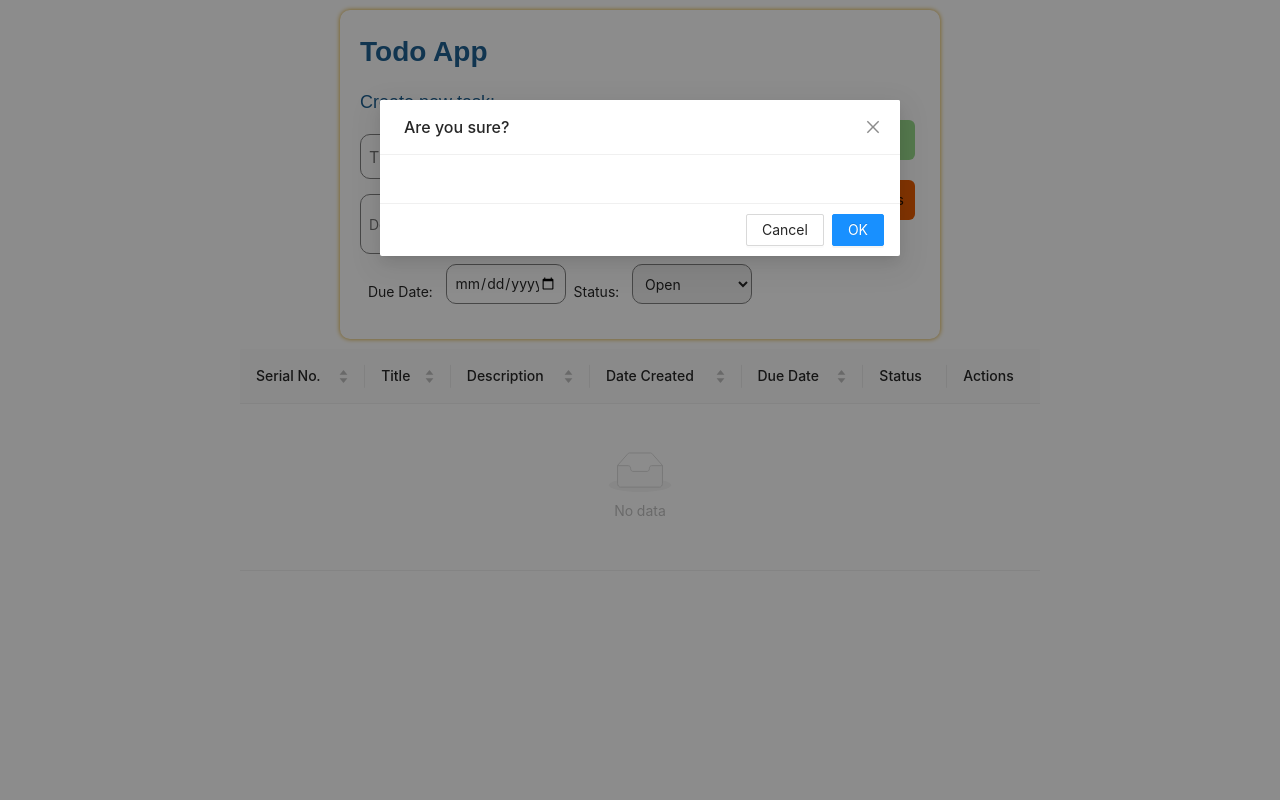
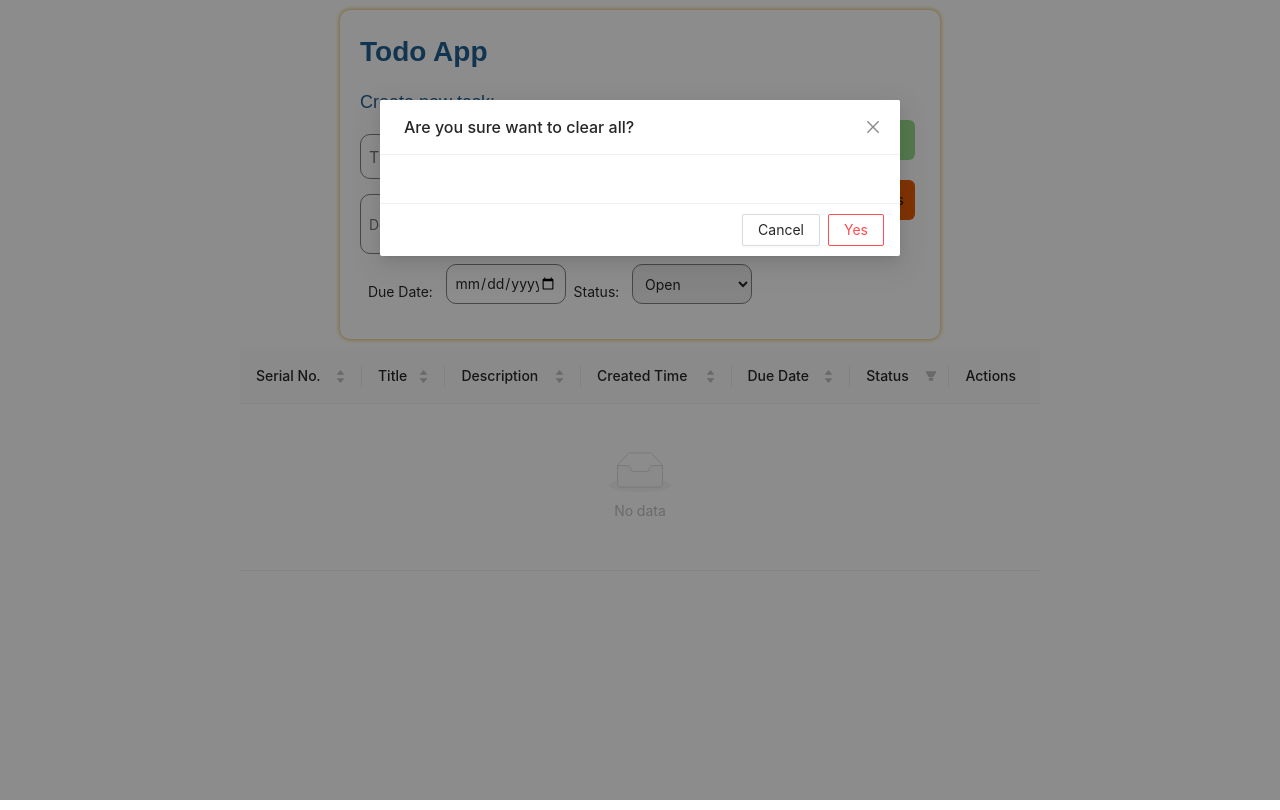
Before and after one commit to iamdarshangowda/Todo-App, a React (Create React App) app: page / in a window 1280 px wide. Both pictures are taken after a click on the button "Clear All Tasks". Built offline with nearby package versions, Linux system fonts and the light colour scheme; a web font is replaced by a local one.

Commit message:
filter, sort and localStorage updated

```diff
--- a/src/App.js
+++ b/src/App.js
@@ -1,6 +1,6 @@
 import "./App.css";
 import "antd/dist/antd.css";
-import { Table, Modal, Input } from "antd";
+import { Table, Modal, Input, Button, Space } from "antd";
 import { useRef, useState } from "react";
 import { EditOutlined, DeleteOutlined } from "@ant-design/icons";
 
@@ -15,7 +15,9 @@ function App() {
   };
 
   const [todoData, setTodoData] = useState(initialState); // data from input
-  const [todoList, setTodoList] = useState([]); // stores all todo data to display in table
+  const [todoList, setTodoList] = useState(
+    JSON.parse(localStorage.getItem("todoList")) || []
+  ); // stores all todo data to display in table
   const [isClearModal, setIsClearModal] = useState(false); // to open and close Modal
   const [isEditModal, setIsEditModal] = useState(false); // to open and close Modal
   const [editing, setEditing] = useState(""); // contains single task to edit
@@ -31,9 +33,9 @@ function App() {
         todoList.length === 0
           ? 1
           : Number(todoList[todoList.length - 1].serial) + 1,
+      status: "Open",
       [name]: value,
       date: new Date().toLocaleTimeString(),
-      status: "OPEN",
     }));
   }
 
@@ -41,6 +43,7 @@ function App() {
     // to add tasks to table
     if (titleRef.current.value.length > 0 && descRef.current.value.length > 0) {
       setTodoList((prev) => {
+        localStorage.setItem("todoList", JSON.stringify([...prev, todoData]));
         return [...prev, todoData];
       });
       setTodoData(initialState);
@@ -83,30 +86,49 @@ function App() {
       title: "Title",
       dataIndex: "title",
       key: "id",
-      sorter: (a, b) => a.title - b.title,
+      sorter: (a, b) => a.title.localeCompare(b.title),
     },
     {
       title: "Description",
       dataIndex: "description",
       key: "id",
-      sorter: (a, b) => a.description - b.description,
+      sorter: (a, b) => a.description.localeCompare(b.description),
     },
     {
-      title: "Date Created",
+      title: "Created Time",
       dataIndex: "date",
       key: "id",
-      sorter: (a, b) => a.date - b.date,
+      sorter: (a, b) => (a.date > b.date ? 1 : a.date < b.date ? -1 : 0),
     },
     {
       title: "Due Date",
       dataIndex: "due",
       key: "id",
-      sorter: (a, b) => a.due - b.due,
+      sorter: (a, b) => new Date(a.due) - new Date(b.due),
     },
     {
       title: "Status",
       dataIndex: "status",
       key: "id",
+      filters: [
+        {
+          text: "Open",
+          value: "Open",
+        },
+        {
+          text: "Working",
+          value: "Working",
+        },
+        {
+          text: "Done",
+          value: "Done",
+        },
+        {
+          text: "Overdue",
+          value: "Overdue",
+        },
+      ],
+      onFilter: (value, record) => record.status.includes(value),
     },
     {
       title: "Actions",
@@ -136,6 +158,7 @@ function App() {
   function clearAllTasks() {
     // modal button clear all
     setTodoList([]);
+    localStorage.clear("todoList");
     setIsClearModal(false);
   }
 
@@ -162,6 +185,7 @@ function App() {
     const { name, value } = e.target;
     setEditing((prev) => ({
       ...prev,
+      status: "Open",
       [name]: value,
     }));
   }
@@ -204,11 +228,17 @@ function App() {
               onChange={handleTodoData}
             />
             <label for="status">Status:</label>
-            <select name="status" id="status" className="status_input" required>
-              <option value="open">Open</option>
-              <option value="working">Working</option>
-              <option value="done">Done</option>
-              <option value="overdue">Overdue</option>
+            <select
+              name="status"
+              id="status"
+              className="status_input"
+              value={todoData.status}
+              onChange={handleTodoData}
+            >
+              <option value="Open">Open</option>
+              <option value="Working">Working</option>
+              <option value="Done">Done</option>
+              <option value="Overdue">Overdue</option>
             </select>
           </div>
         </div>
@@ -229,7 +259,9 @@ function App() {
         style={{ width: 800, margin: "0 auto" }}
       ></Table>
       <Modal
-        title="Are you sure?"
+        title="Are you sure want to clear all?"
+        okType="danger"
+        okText="Yes"
         visible={isClearModal}
         onCancel={() => setIsClearModal(false)}
         onOk={() => clearAllTasks()}
@@ -260,6 +292,19 @@ function App() {
           value={editing.due}
           onChange={handleEditChange}
         />
+        <label for="status">Status:</label>
+        <select
+          name="status"
+          id="status"
+          className="status_input"
+          value={editing.status}
+          onChange={handleEditChange}
+        >
+          <option value="Open">Open</option>
+          <option value="Working">Working</option>
+          <option value="Done">Done</option>
+          <option value="Overdue">Overdue</option>
+        </select>
       </Modal>
     </div>
   );
```
